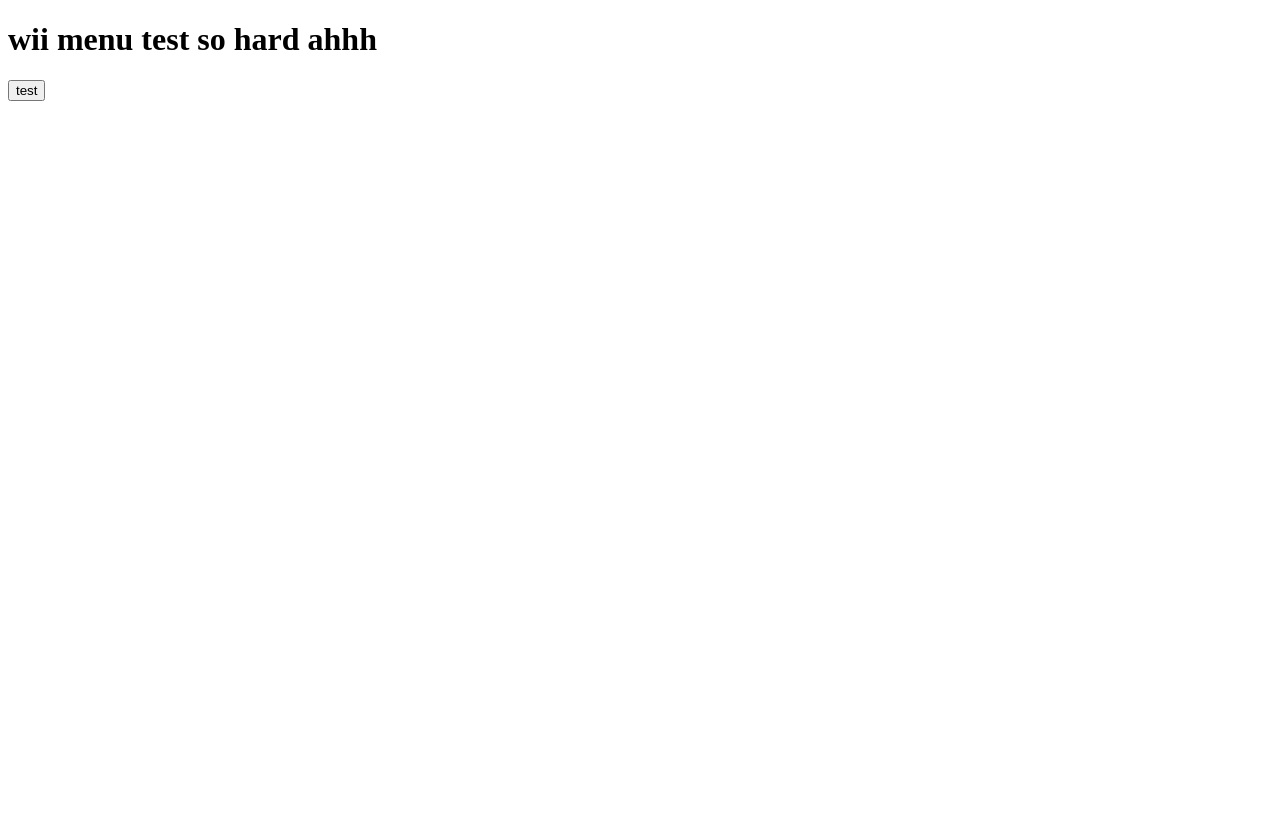
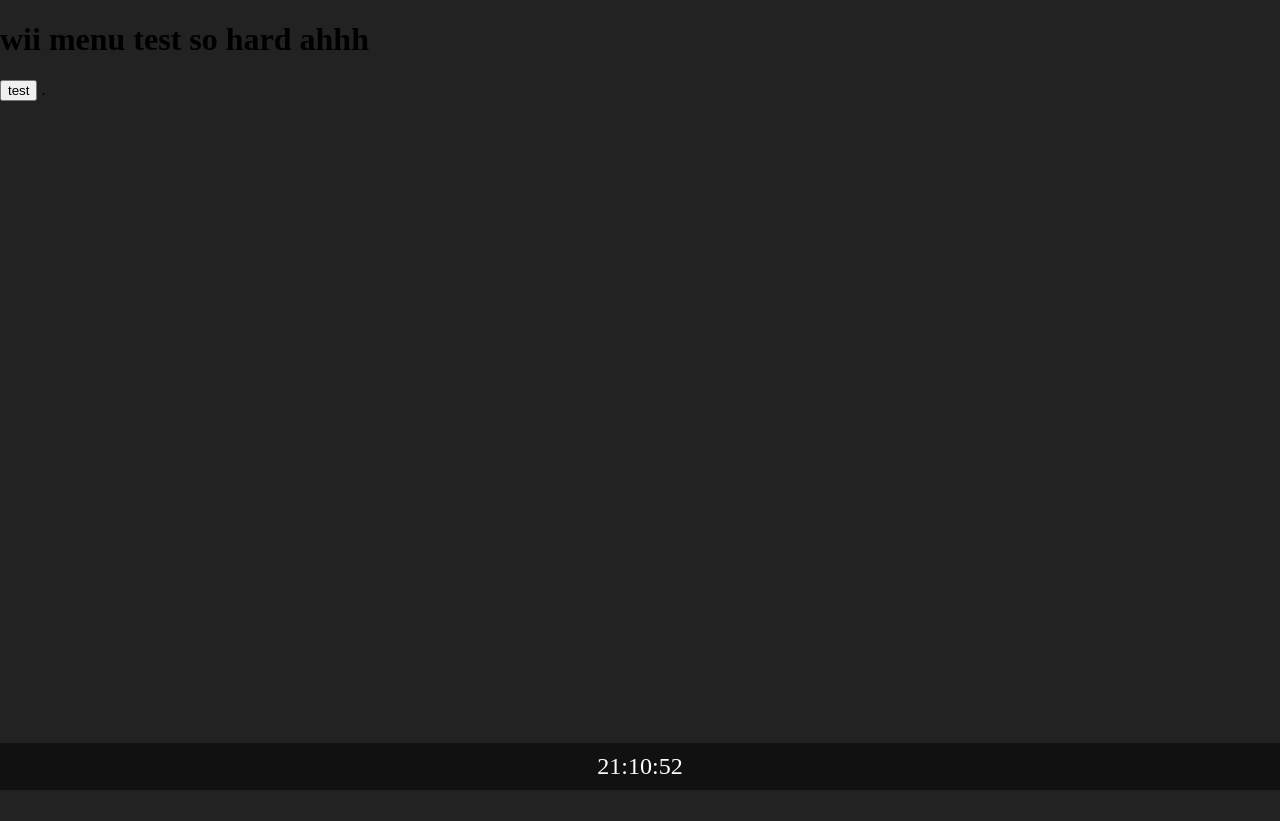
Before and after one commit to FlakeOrg/Wii-Menu, a plain HTML site: page index.html in a window 1280 px wide. Before the commit the page ends 800 px from the top, so only its background shows below. Drawn offline with Linux system fonts and the light colour scheme.

Commit message:
Update index.html with new clock feature

```diff
--- a/index.html
+++ b/index.html
@@ -1,14 +1,43 @@
 <!DOCTYPE html>
 <html lang="en">
 <head>
-    <meta charset="UTF-8">
-    <meta name="viewport" content="width=device-width, initial-scale=1.0">
-    <title>Wii Menu</title>
-    <!-- Link to CSS file -->
-    <link rel="stylesheet" href="style.css">
+  <meta charset="UTF-8">
+  <title>Wii Menu Clock</title>
+  <meta name="viewport" content="width=device-width, initial-scale=1.0">
+  <link rel="stylesheet" href="style.css">
+  <style>
+    #clock {
+      position: fixed;
+      bottom: 10px;
+      width: 100%;
+      text-align: center;
+      font-size: 1.5em;
+      color: #fff;
+      background: rgba(0,0,0,0.5);
+      padding: 10px 0;
+      left: 0;
+    }
+    body {
+      margin: 0;
+      background: #222;
+      min-height: 100vh;
+    }
+  </style>
 </head>
 <body>
-    <h1>wii menu test so hard ahhh</h1>
-    <button id="testButton">test</button>
+  <h1>wii menu test so hard ahhh</h1>
+  <button id="testButton">test</button>
+  <div id="clock"></div>
+  <script>
+    function updateClock() {
+      const now = new Date();
+      const hours = String(now.getHours()).padStart(2, '0');
+      const minutes = String(now.getMinutes()).padStart(2, '0');
+      const seconds = String(now.getSeconds()).padStart(2, '0');
+      document.getElementById('clock').textContent = `${hours}:${minutes}:${seconds}`;
+    }
+    setInterval(updateClock, 1000);
+    updateClock();
+  </script>
 </body>
-</html>
+</html>.
```
